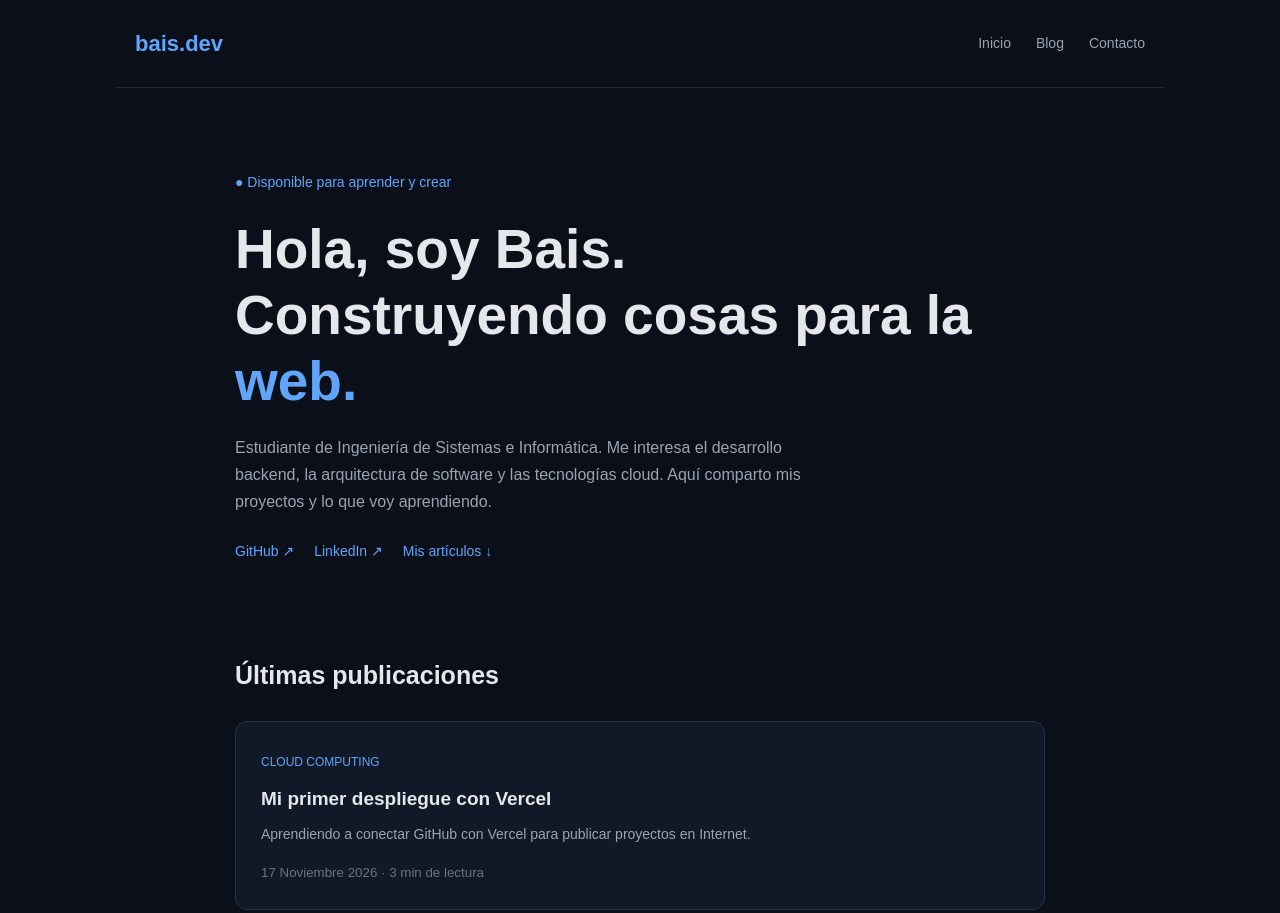
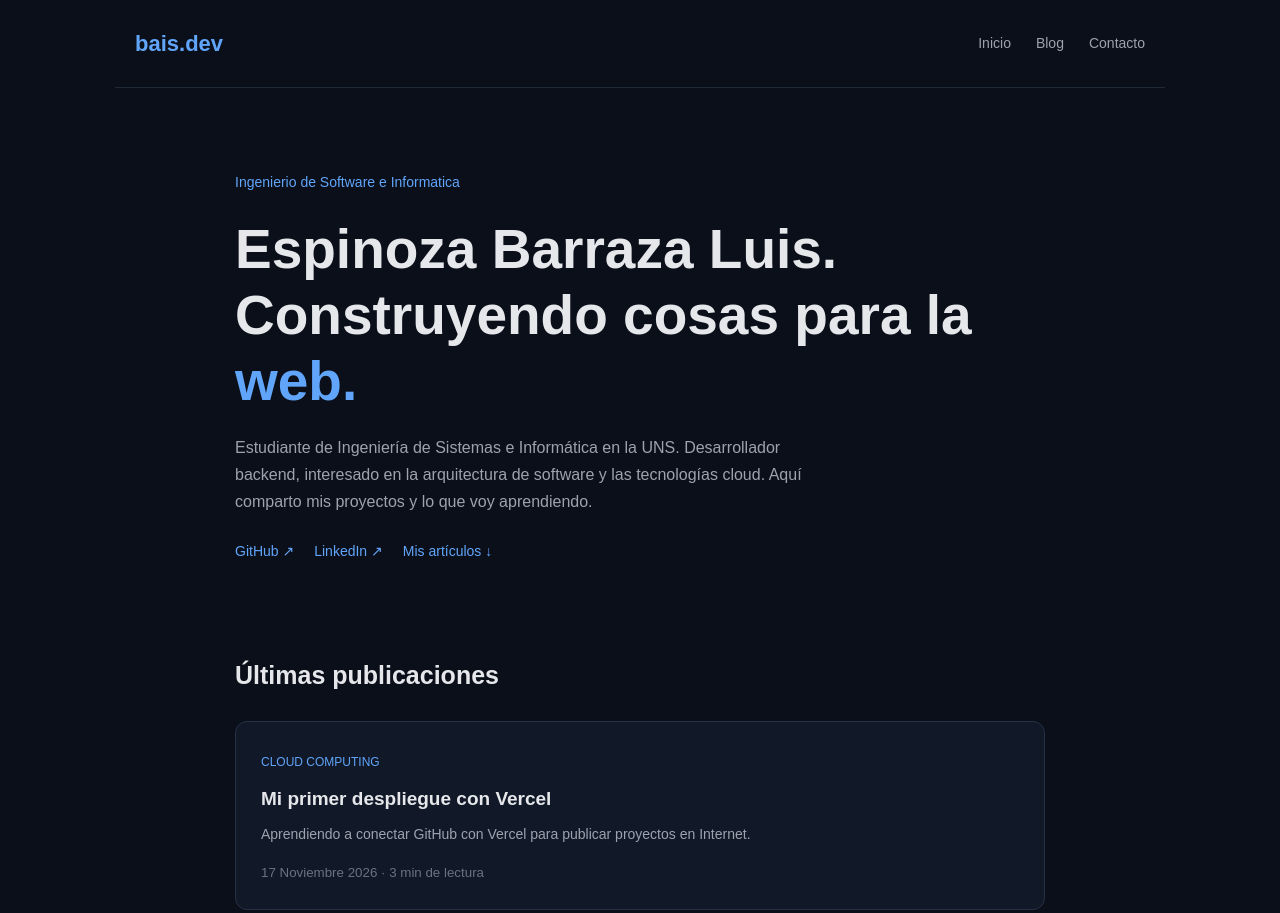
Before and after one commit to Bais17/pruebaBlog, a plain HTML site: page index.html in a window 1280 px wide. Shown: the top 913 px of the page. Drawn offline with Linux system fonts and the light colour scheme.

Commit message:
Cuarta version

```diff
--- a/index.html
+++ b/index.html
@@ -171,16 +171,16 @@
 <main>
 
     <section id="inicio">
-        <span class="tag">● Disponible para aprender y crear</span>
+        <span class="tag">Ingenierio de Software e Informatica</span>
 
         <h1>
-            Hola, soy Bais.<br>
+            Espinoza Barraza Luis.<br>
             Construyendo cosas para la <span>web.</span>
         </h1>
 
         <p class="intro">
-            Estudiante de Ingeniería de Sistemas e Informática.
-            Me interesa el desarrollo backend, la arquitectura
+            Estudiante de Ingeniería de Sistemas e Informática en la UNS.
+            Desarrollador backend, interesado en la arquitectura
             de software y las tecnologías cloud.
             Aquí comparto mis proyectos y lo que voy aprendiendo.
         </p>
```
